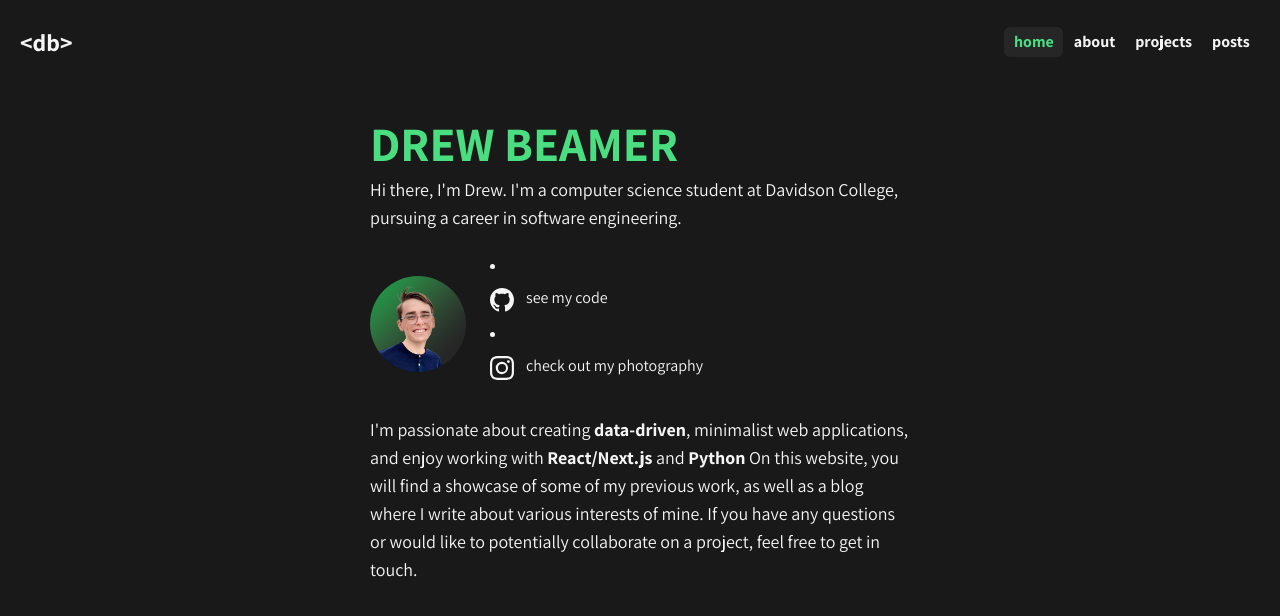
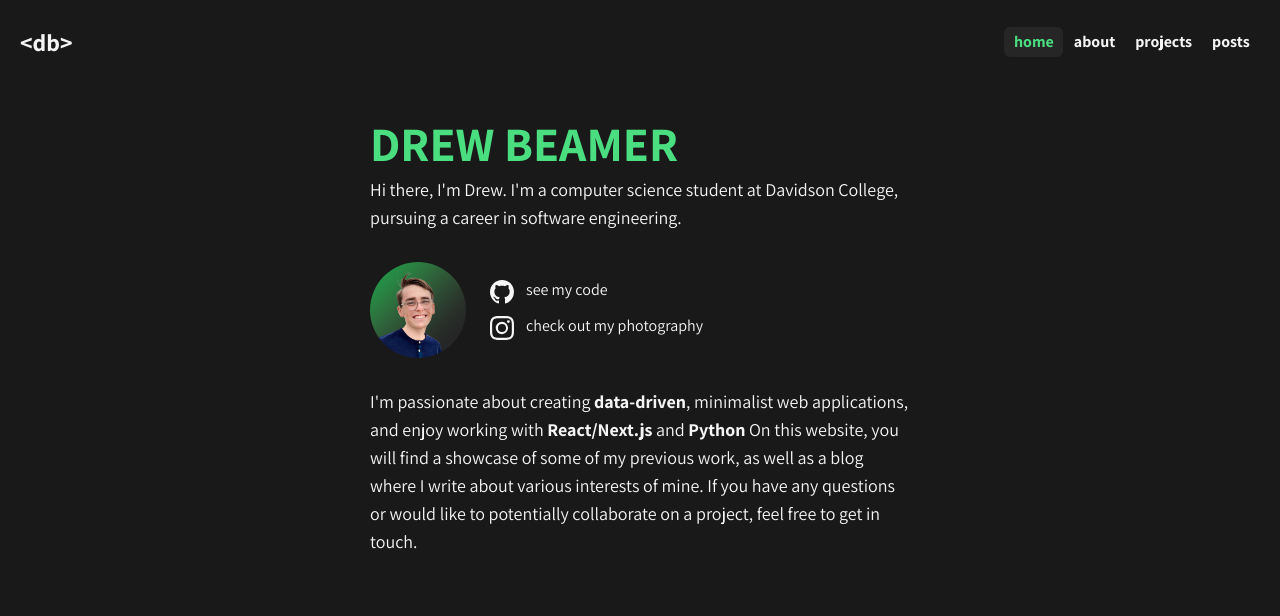
Before and after one commit to drew-beamer/me, a Next.js app: page / in a window 1280 px wide. Shown: the top 616 px of the page. Built offline with nearby package versions, Linux system fonts and the light colour scheme.

Commit message:
homepage list fix

```diff
--- a/app/page.tsx
+++ b/app/page.tsx
@@ -58,7 +58,7 @@ export default function Home() {
                     <Image alt="portrait of author at beach" className='rounded-full m-0 w-full' priority src="/images/profile.png" height={96} width={96} />
                 </div>
                 <div className='relative flex w-fit sm:m-0 leading-tight'>
-                    <ul>
+                    <ul className="list-none">
                         {quickLinkData.map((data, index) => {
                             return <li key={index}>
                                 <a target="_blank" href={data.url} className="flex flex-wrap hover:underline my-3">{data.component}<span className="ml-3">{data.text}</span></a>
--- a/content/projects/davidsondecoded.mdx
+++ b/content/projects/davidsondecoded.mdx
@@ -26,7 +26,7 @@ seasons. Data visualization and communication has also been an important
 component, and I believe my visualizations have become easier to understand over
 time.
 
-### Examples
+## Examples
 - [Simulating the A10 Tournament](https://twitter.com/DavidsonDecoded/status/1366922886561210369?s=20)
 - [Predicting A10 Regular Season Records](https://twitter.com/DavidsonDecoded/status/1412136851868045313?s=20)
 
```
